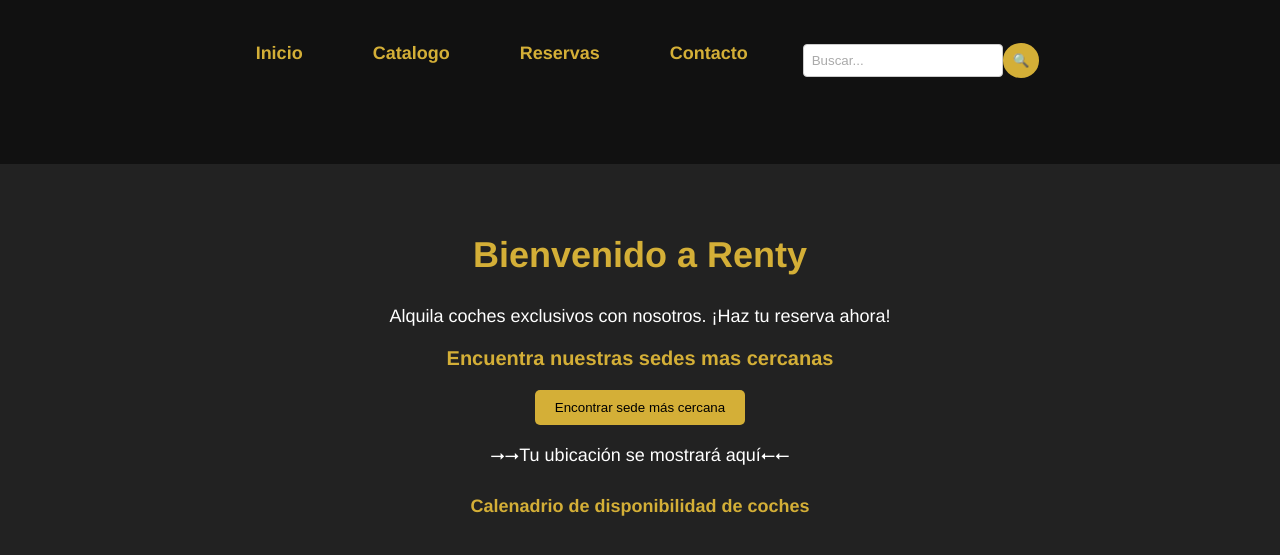
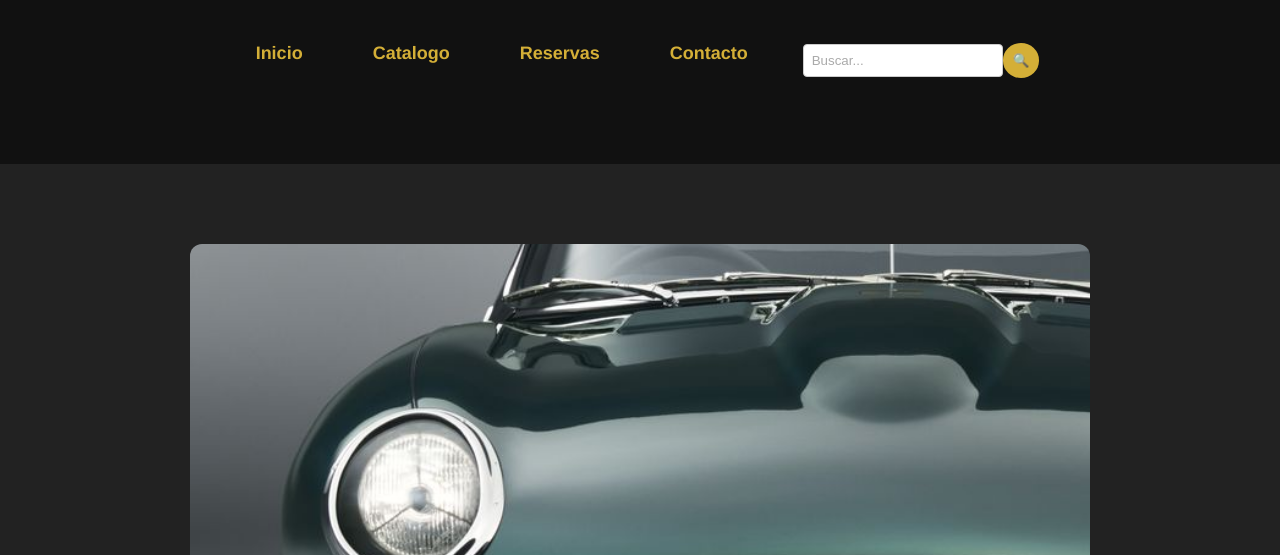
Before and after one commit to josedcp20/Renty, a PHP site: page / in a window 1280 px wide. Shown: the part 326-881 px from the top of the page. Run offline with PHP 8.4, Linux system fonts and the light colour scheme; grey boxes are pictures that could not be loaded.

Commit message:
1ª Implementación carrusel

```diff
--- a/css/styles.css
+++ b/css/styles.css
@@ -114,6 +114,26 @@
     cursor: pointer;
 }
 
+.carousel{
+    max-width: 900px;
+    height: 600px;
+    margin:40px auto;
+    border-radius: 12px;
+    overflow: hidden;
+}
+
+.carousel figure{
+    margin: 0;
+}
+
+.carousel img{
+    width: 100%;
+    height: 500px;
+    object-fit: cover;
+    border-radius: 8px;
+    display: block;
+}
+
 section#home {
     padding: 40px 20px;
     text-align: center;
--- a/index.html
+++ b/index.html
@@ -5,6 +5,8 @@
         <meta name="viewport" content="width=device-width, initial-scale=1.0">
         <title>Renty</title>
         <link rel="stylesheet" href="css/styles.css">
+        <link rel="stylesheet" type="text/css" href="https://cdn.jsdelivr.net/npm/slick-carousel@1.8.1/slick/slick.css">
+        <link rel="stylesheet" type="text/css" href="https://cdn.jsdelivr.net/npm/slick-carousel@1.8.1/slick/slick-theme.css">
     </head>
     <body>
         <header>
@@ -27,7 +29,13 @@
         </header>
 
         <main>
+
             <section id="home">
+                <section class="carousel">
+                <figure><img src="images/e-type.jpg" alt=""></figure>
+                <figure><img src="images/911.jpg" alt=""></figure>
+                <figure><img src="images/vantage.jpg" alt=""></figure>
+            </section>
                 <h2>Bienvenido a Renty</h2>
                 <p>Alquila coches exclusivos con nosotros. ¡Haz tu reserva ahora!</p>
 
@@ -52,6 +60,13 @@
             <p>&copy; 2025 Renty. Todos los derechos reservados.</p>
         </footer>
 
+        <!-- jQuery -->
+        <script src="https://code.jquery.com/jquery-3.6.0.min.js"></script>
+
+        <!-- Slick Carousel -->
+        <script src="https://cdn.jsdelivr.net/npm/slick-carousel@1.8.1/slick/slick.min.js"></script>
+
+        <!--Llamada archivo .js-->
         <script src="js/script.js"></script>
     </body>
 </html>
--- a/js/script.js
+++ b/js/script.js
@@ -26,3 +26,16 @@
         ctx.drawImage(img, 0, 0, canvas.width, canvas.height);
     };
 };
+
+$(document).ready(function(){
+  $('.carousel').slick({
+    autoplay: true,
+    autoplaySpeed: 3000,
+    fade: true,
+    arrows: false,
+    dots: true,
+    infinite: true,
+    speed: 1000,
+    pauseOnHover: false
+  });
+});
```
Also changed, not shown: images/911.jpg (added), images/e-type.jpg (added), images/vantage.jpg (added).
